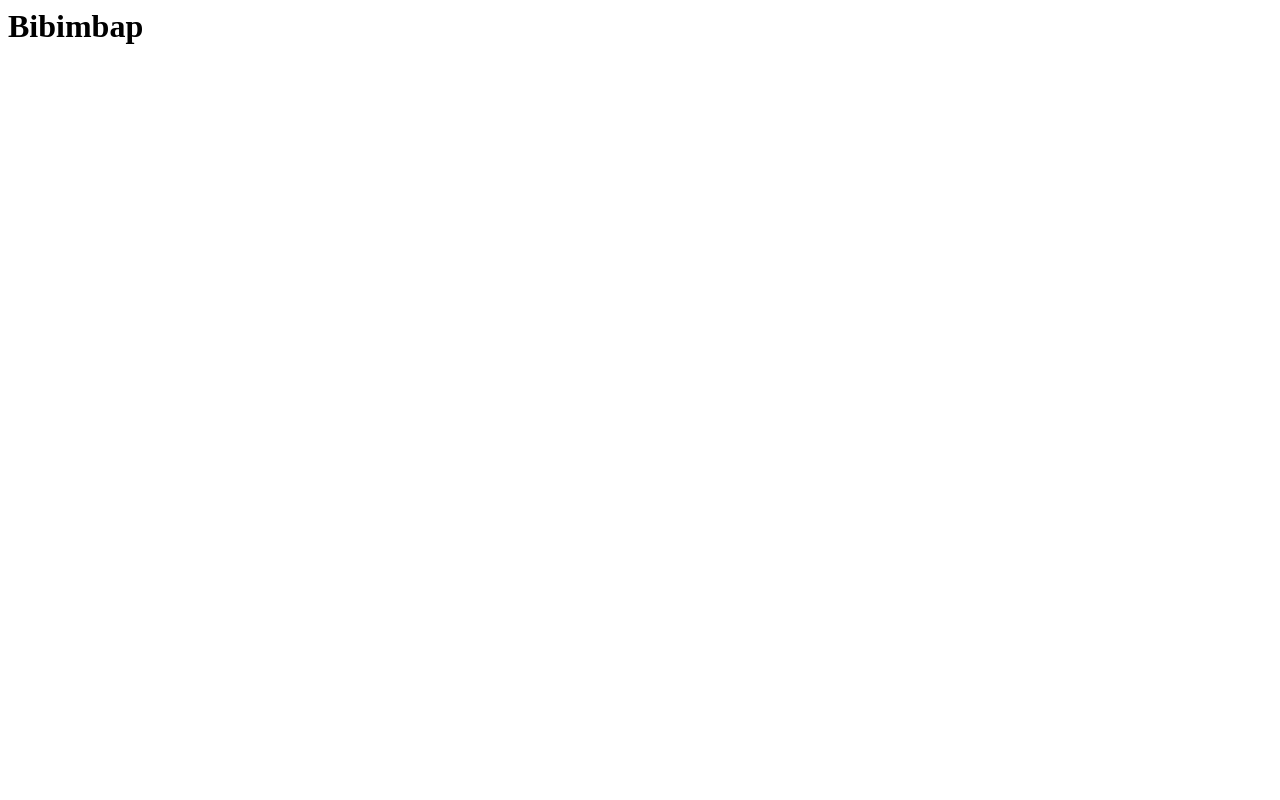
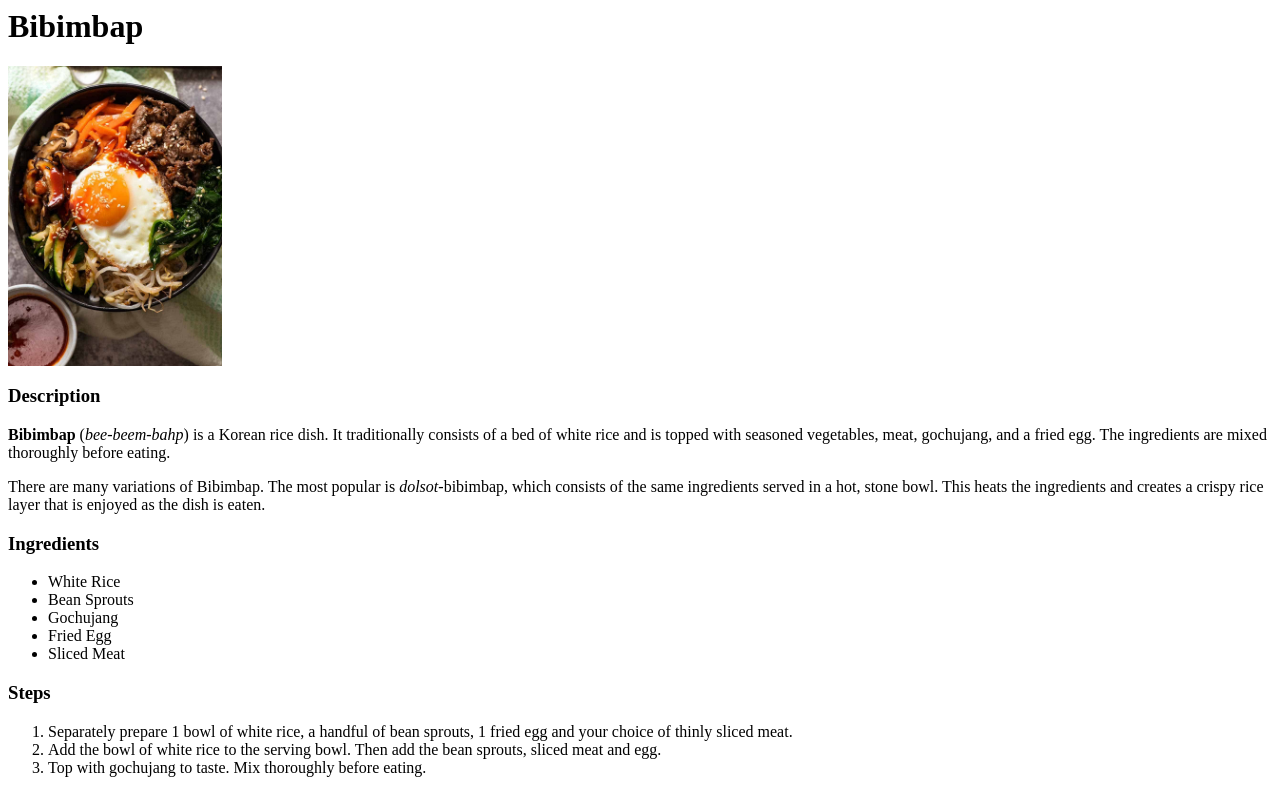
Before and after one commit to owen-cheu/odin-recipes, a plain HTML site: page recipes/bibimbap.html in a window 1280 px wide. Drawn offline with Linux system fonts and the light colour scheme.

Commit message:
finished bibimbap.html

```diff
--- a/recipes/bibimbap.html
+++ b/recipes/bibimbap.html
@@ -1 +1,34 @@
-<h1>Bibimbap</h1>
+<body>
+
+  <h1>Bibimbap</h1>
+
+  <img style="max-width: 450px; max-height: 300px" src="./Bibimbap.jpeg">
+
+  <h3>Description</h3>
+
+  <p><strong>Bibimbap</strong> (<em>bee-beem-bahp</em>) is a Korean rice dish. It traditionally
+    consists of a bed of white rice and is topped with seasoned vegetables, meat, gochujang,
+    and a fried egg. The ingredients are mixed thoroughly before eating.</p>
+
+    <p>There are many variations of Bibimbap. The most popular is <em>dolsot</em>-bibimbap, which consists
+      of the same ingredients served in a hot, stone bowl. This heats the ingredients and creates a
+      crispy rice layer that is enjoyed as the dish is eaten.</p>
+
+  <h3>Ingredients</h3>
+    <ul>
+      <li>White Rice</li>
+      <li>Bean Sprouts</li>
+      <li>Gochujang</li>
+      <li>Fried Egg</li>
+      <li>Sliced Meat</li>
+    </ul>
+
+  <h3>Steps</h3>
+    <ol>
+      <li>Separately prepare 1 bowl of white rice, a handful of bean sprouts, 1 fried egg
+      and your choice of thinly sliced meat.</li>
+      <li>Add the bowl of white rice to the serving bowl. Then add the bean sprouts, sliced meat
+      and egg.</li>
+      <li>Top with gochujang to taste. Mix thoroughly before eating.</li>
+
+</body>
```
Also changed, not shown: recipes/Bibimbap.jpeg (added).
